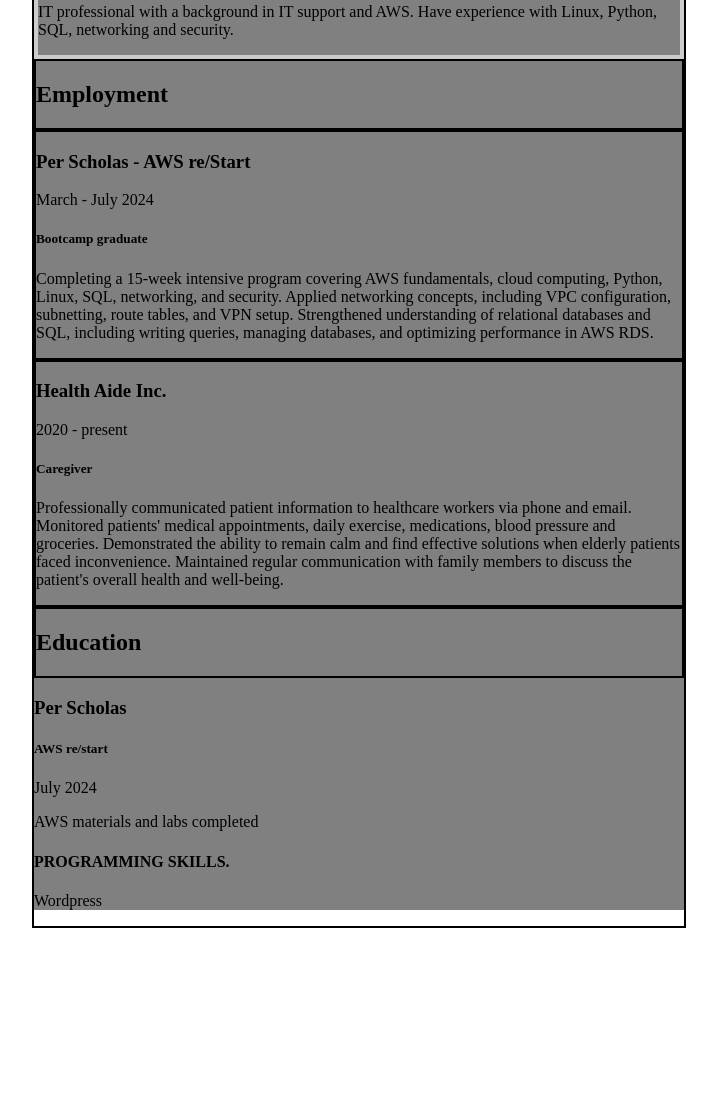
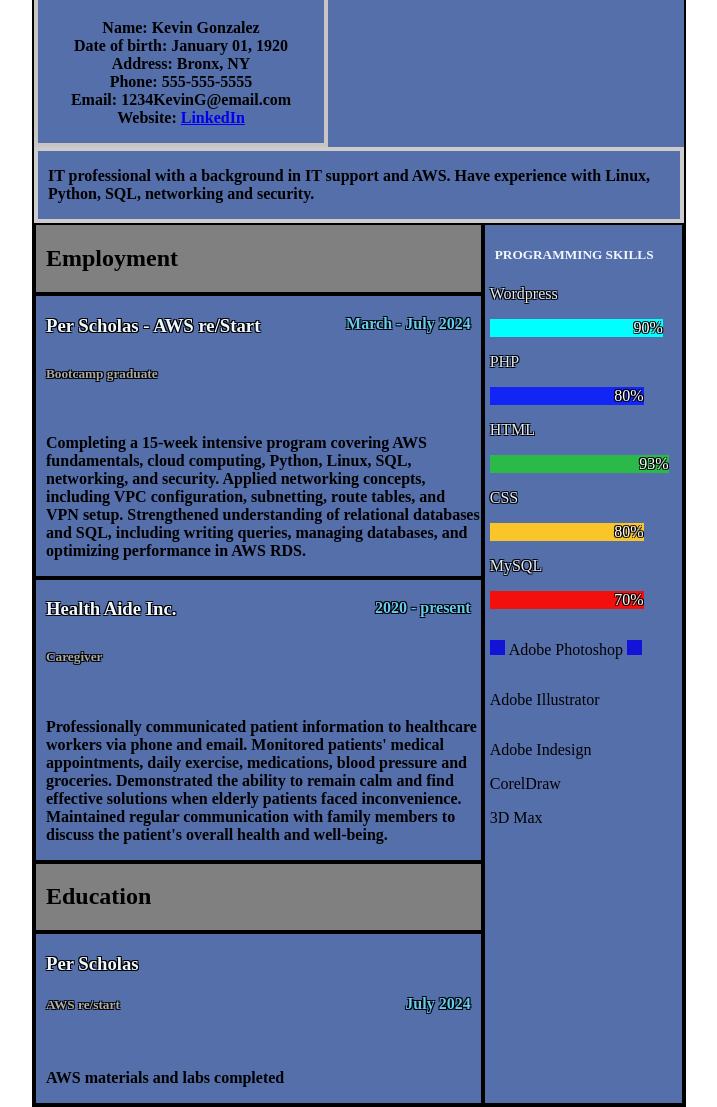
Before and after one commit to KevinG1000/Resume-assignment, a plain HTML site: page index.html in a window 1280 px wide. Shown: the part 177-1284 px from the top of the page, without its empty margins (281-998 px from the left). Before the commit the page ends 1105 px from the top, so only its background shows below. Drawn offline with Linux system fonts and the light colour scheme.

Commit message:
new changes

```diff
--- a/index.html
+++ b/index.html
@@ -9,10 +9,10 @@
 
 <body>
 <div id="main-container">
-     <div id="section1">
+    <div id="section1">
         <div id="box1">
             <div id="img-container">
-                    <img src="https://avatars.githubusercontent.com/u/172541322?v=4" width="100px" height="100px">
+                    <img src="https://avatars.githubusercontent.com/u/172541322?v=4" width="125px" height="125px"  style="border-radius: 50%">
             </div>
 
                 <div id="name-job">
@@ -26,75 +26,130 @@
             <p id="general-info">
                 Name: Kevin Gonzalez
                 <br>
-                Date of birth: January 30, 1996
+                Date of birth: January 01, 1920
                 <br>
                 Address: Bronx, NY
                 <br>
                 Phone: 555-555-5555
                 <br>
-                Email: KevinG@peopleshores.com
+                Email: 1234KevinG@email.com
                 <br>
                 Website: <a href="https://www.linkedin.com/in/kevingonzalez-tech/">LinkedIn</a>
-
             </p>
         </div>
 
-
-
-
     </div>
 
-
-
-  <div id="box3">
-             <p id="bio">IT professional with a background in IT support and AWS. Have experience with Linux, Python, SQL, networking and security.
+        <div id="box3">
+            <p id="bio">IT professional with a background in IT support and AWS. Have experience with Linux, Python, SQL, networking and security.
             </p>
         </div>
+
+<div id="sec2-3">
     <div id="section2">
-        <div id="Employment" class="gray-rectangle">
+        <div id="employment" class="gray-rectangle">
             <h2>Employment</h2>
         </div>
 
         <div id="1st-job" class="job-section">
-            <h3 id="Job-location1">Per Scholas - AWS re/Start</h3>
+            <h3 class="job-location">Per Scholas - AWS re/Start</h3>
             <p class="employment-dates">March - July 2024</p>
-            <h5 id="job-title1">Bootcamp graduate</h5>
-            <p id="job-description">Completing a 15-week intensive program covering AWS fundamentals, cloud computing, Python, Linux, SQL, networking, and security.
+            <h5 class="job-title">Bootcamp graduate</h5>
+            <p class="job-description">Completing a 15-week intensive program covering AWS fundamentals, cloud computing, Python, Linux, SQL, networking, and security.
                 Applied networking concepts, including VPC configuration, subnetting, route tables, and VPN setup.
                 Strengthened understanding of relational databases and SQL, including writing queries, managing databases, and optimizing performance in AWS RDS.</p>
         </div>
 
             <div id="2nd-job" class="job-section">
-            <h3 id="Job-location2">Health Aide Inc.</h3>
+            <h3 class="job-location">Health Aide Inc.</h3>
             <p class="employment-dates">2020 - present</p>
-            <h5 id="job-title">Caregiver</h5>
-            <p id="job-description">Professionally communicated patient information to healthcare workers via phone and email.
+            <h5 class="job-title">Caregiver</h5>
+            <p class="job-description">Professionally communicated patient information to healthcare workers via phone and email.
                 Monitored patients' medical appointments, daily exercise, medications, blood pressure and groceries.
                 Demonstrated the ability to remain calm and find effective solutions when elderly patients faced inconvenience.
                 Maintained regular communication with family members to discuss the patient's overall health and well-being.</p>
             </div>
 
-            <div id="Education" class="gray-rectangle">
+            <div id="education" class="gray-rectangle">
             <h2>Education</h2>
             </div>
 
+                <div id="school-section">
+                    <h3 id="school">Per Scholas</h3>
+                    <h5 id="program">AWS re/start</h5>
+                    <p id="edu-date">July 2024</p>
+                    <p id="edu-description">AWS materials and labs completed</p>
+                </div>
             </div>
-                <h3 id="School">Per Scholas</h3>
-                <h5 id="program">AWS re/start</h5>
-                <p id="edu-date">July 2024</p>
-                <p id="edu-description">AWS materials and labs completed</p>
-
 
         <div id="section3">
             <div id="P-skills">
-                <h4>PROGRAMMING SKILLS.</h4>
+                <h5 id="programming">PROGRAMMING SKILLS</h5>
             </div>
 
-            <P>Wordpress</P>
+            <p class="right-sec">Wordpress</p>
 
-</div>
+            <div id="wordpress">
+                <p>90%</p>
+            </div>
+
+            <p class="right-sec">PHP</p>
+            <div id="php">
+                <p>80%</p>
+            </div>
+
+            <p class="right-sec">HTML</p>
+            <div id="html">
+                <p>93%</p>
+            </div>
+
+            <p class="right-sec">CSS</p>
+            <div id="css">
+                <p>80%</p>
+            </div>
 
 
+            <p class="right-sec">MySQL</p>
+            <div id="mysql">
+                <p>70%</p>
+            </div>
+
+            <!-- <a href="https://imgbb.com/"><img src="https://i.ibb.co/rK9WvPt/Screenshot-2024-09-17-112421.png" alt="Screenshot-2024-09-17-112421" border="0"> -->
+            </a>
+
+            <div id="first-square">
+            </div>
+
+            <p id="photoshop">Adobe Photoshop</p>
+
+            <div id="second-square">
+            </div>
+
+            <p id="illustrator">Adobe Illustrator</p>
+
+            <div id="third-square">
+            </div>
+
+            <p id="indesign">Adobe Indesign</p>
+
+            <div id="fourth-square">
+            </div>
+
+            <p id="corel">CorelDraw</p>
+
+            <div id="fifth-square">
+            </div>
+
+            <p id="max">3D Max</p>
+
+
+
+
+
+
+        </div>
+
+        </div>
 </div>
 </div>
 </div>
--- a/styles.css
+++ b/styles.css
@@ -1,5 +1,5 @@
 #main-container {
-    background-color: gray;
+    background-color: rgb(85, 111, 171);
     justify-content: center;
 }
 
@@ -18,10 +18,14 @@ body {
 
 #box3 {
     border: 4px solid rgb(205, 203, 203);
+    padding-left: 10px;
+    font-weight: bold;
 }
 
 #img-container {
     padding-right: 10px;
+    padding-left: 10px;
+    padding-top: 14px;
 }
 
 
@@ -32,20 +36,224 @@ body {
     justify-content: space;
 }
 
-#section3 {
+#section2 {
+    width: 70%
 }
 
 
 #box2 {
     border: 4px solid rgb(201, 197, 197);
-    width: 240px;
+    width: 286px;
     padding-top: 10px;
+    text-align: center;
+    font-weight: bold;
+
 }
 
 .job-section {
     border: 2px solid black;
+    padding-left: 10px;
 }
+
+.job-location {
+    color: aliceblue;
+    text-shadow:
+    -1px -1px 0 #000,
+    1px -1px 0 #000,
+    -1px 1px 0 #000,
+    1px 1px 0 #000;
+}
+
+.job-title {
+    color: rgb(167, 168, 169);
+    position: relative;
+    top: -30px;
+    text-shadow:
+    -1px -1px 0 #000,
+    1px -1px 0 #000,
+    -1px 1px 0 #000,
+    1px 1px 0 #000;
+}
+
+#program {
+    color: rgb(175, 174, 174);
+    text-shadow:
+    -1px -1px 0 #000,
+    1px -1px 0 #000,
+    -1px 1px 0 #000,
+    1px 1px 0 #000;
+
+}
+
 
 .gray-rectangle {
     border: 2px solid black
 }
+
+.job-description {
+    font-weight: bold;
+}
+
+.employment-dates {
+    display: flex;
+    justify-content: flex-end;
+    position: relative;
+    bottom: 40px;
+    right: 10px;
+    color: rgb(101, 204, 242);
+    font-weight: bold;
+    text-shadow:
+    -1px -1px 0 #000,
+    1px -1px 0 #000,
+    -1px 1px 0 #000,
+    1px 1px 0 #000;
+}
+
+#edu-date {
+    display: flex;
+    justify-content: flex-end;
+    position: relative;
+    bottom: 40px;
+    right: 10px;
+    color: rgb(101, 204, 242);
+    font-weight: bold;
+    text-shadow:
+    -1px -1px 0 #000,
+    1px -1px 0 #000,
+    -1px 1px 0 #000,
+    1px 1px 0 #000;
+}
+
+#school-section {
+    border: 2px solid black;
+    padding-left: 10px;
+    font-weight: bold;
+}
+
+#section3 {
+    padding-left: 5px;
+    border: 2px solid black;
+    width: 30%;
+}
+
+#sec2-3 {
+    display: flex;
+}
+
+#programming {
+    font-weight: bold;
+    color: aliceblue;
+    padding-left: 5px;
+}
+
+.gray-rectangle {
+    background-color: gray;
+}
+
+#education {
+    padding-left: 10px;
+}
+
+#employment {
+    padding-left: 10px;
+}
+
+#school {
+    color: aliceblue;
+    text-shadow:
+    -1px -1px 0 #000,
+    1px -1px 0 #000,
+    -1px 1px 0 #000,
+    1px 1px 0 #000;
+}
+
+.right-sec {
+    color: rgb(223, 233, 243);
+    text-shadow:
+    -1px -1px 0 #000,
+    1px -1px 0 #000,
+    -1px 1px 0 #000,
+    1px 1px 0 #000;
+}
+
+#wordpress {
+    background-color: aqua;
+    width: 90%;
+    text-align: right;
+    color: white;
+    text-shadow:
+    -1px -1px 0 #000,
+    1px -1px 0 #000,
+    -1px 1px 0 #000,
+    1px 1px 0 #000;
+}
+
+#php {
+    background-color: rgb(18, 37, 245);
+    width: 80%;
+    text-align: right;
+    color: white;
+    text-shadow:
+    -1px -1px 0 #000,
+    1px -1px 0 #000,
+    -1px 1px 0 #000,
+    1px 1px 0 #000;
+}
+
+#html {
+    background-color: rgb(43, 186, 74);
+    width: 93%;
+    text-align: right;
+    color: white;
+    text-shadow:
+    -1px -1px 0 #000,
+    1px -1px 0 #000,
+    -1px 1px 0 #000,
+    1px 1px 0 #000;
+}
+
+#css {
+    background-color: rgb(249, 197, 40);
+    width: 80%;
+    text-align: right;
+    color: white;
+    text-shadow:
+    -1px -1px 0 #000,
+    1px -1px 0 #000,
+    -1px 1px 0 #000,
+    1px 1px 0 #000;
+}
+
+#mysql {
+    background-color: rgb(244, 15, 15);
+    width: 80%;
+    text-align: right;
+    color: white;
+    text-shadow:
+    -1px -1px 0 #000,
+    1px -1px 0 #000,
+    -1px 1px 0 #000,
+    1px 1px 0 #000;
+}
+
+#first-square {
+    background-color: rgb(19, 19, 215);
+    width: 15px;
+    height: 15px;
+    display: inline-block;
+}
+
+#photoshop {
+    display: inline-block;
+}
+
+#second-square {
+    background-color: rgb(19, 19, 215);
+    width: 15px;
+    height: 15px;
+    display: inline-block;
+}
+
+#illustrator {
+    display: inline-block;
+}
```
